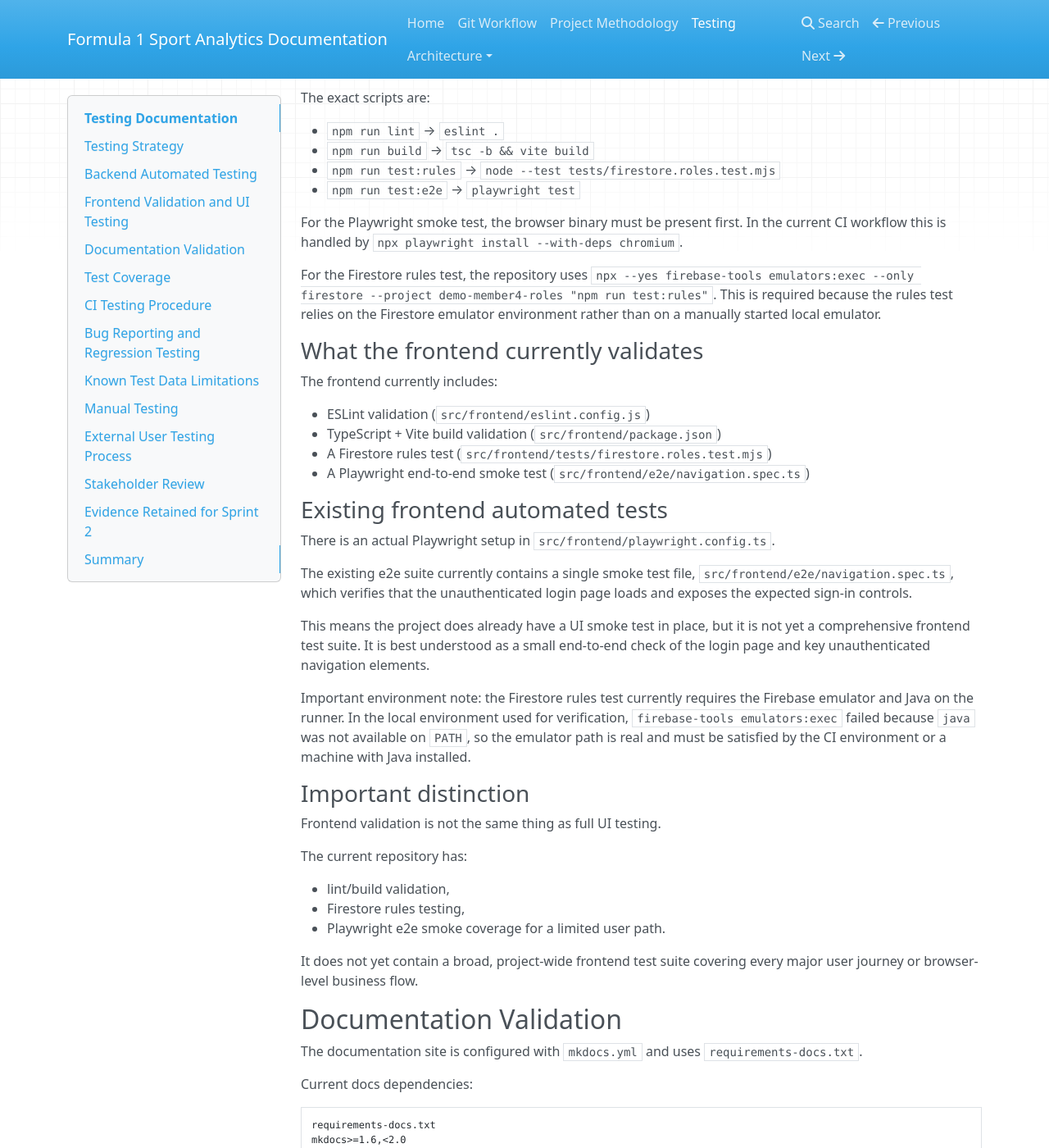
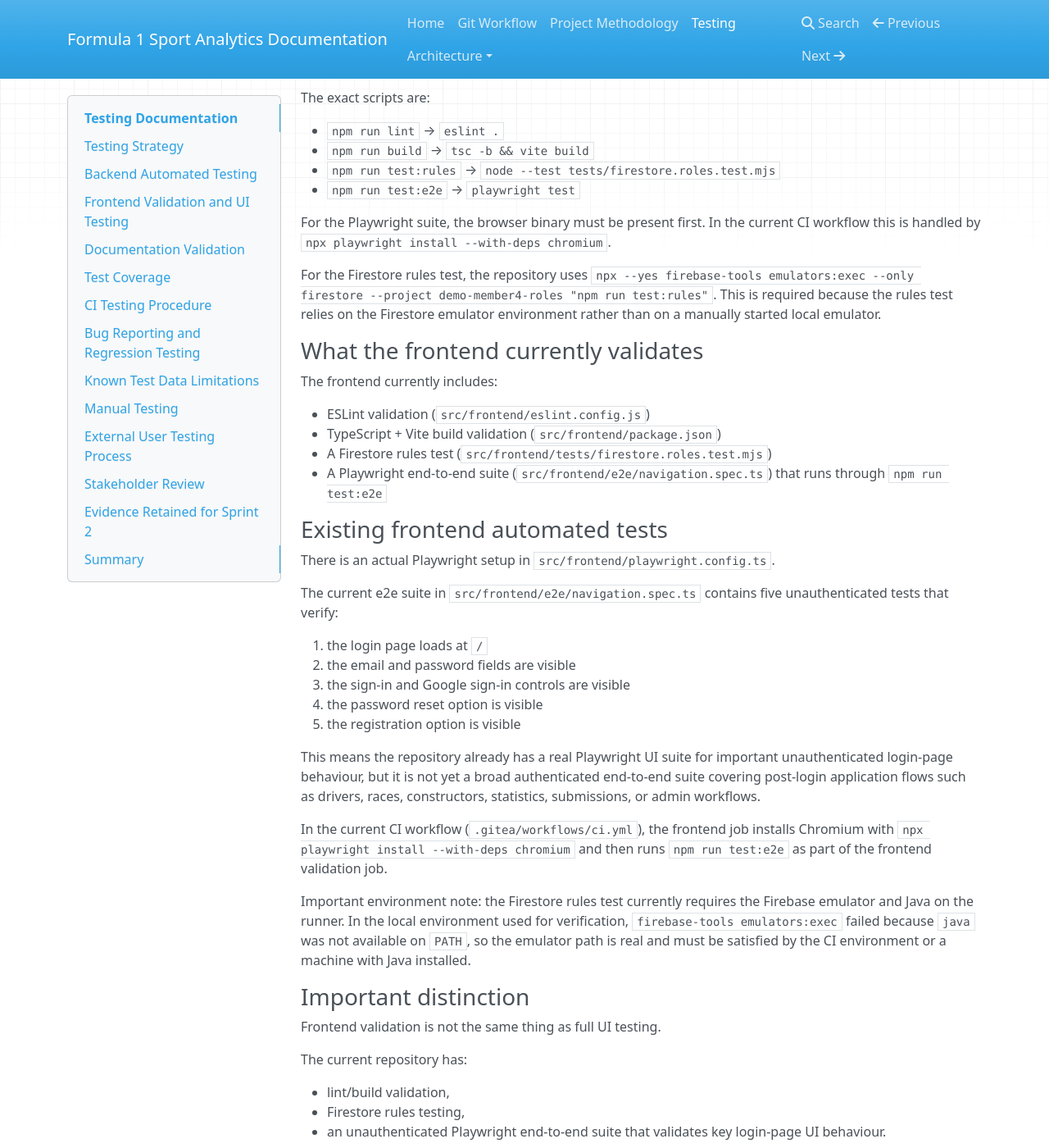
Before and after one commit to kayuraGovindsammy-del/Formula-One-SportsAnalytics, an MkDocs documentation site: the page built from docs/testing.md, in a window 1280 px wide and 1400 px high, scrolled down 3975 px. Shown: the whole window at 82% size. Built offline with MkDocs 1.6.1, drawn with Linux system fonts in a browser that asks for light colours; nearby versions of some CDN libraries; some of the changed text lies outside the part shown.

Commit message:
Update Playwright testing documentation

```diff
--- a/docs/testing.md
+++ b/docs/testing.md
@@ -173,7 +173,7 @@ The exact scripts are:
 - `npm run test:rules` → `node --test tests/firestore.roles.test.mjs`
 - `npm run test:e2e` → `playwright test`
 
-For the Playwright smoke test, the browser binary must be present first. In the current CI workflow this is handled by `npx playwright install --with-deps chromium`.
+For the Playwright suite, the browser binary must be present first. In the current CI workflow this is handled by `npx playwright install --with-deps chromium`.
 
 For the Firestore rules test, the repository uses `npx --yes firebase-tools emulators:exec --only firestore --project demo-member4-roles "npm run test:rules"`. This is required because the rules test relies on the Firestore emulator environment rather than on a manually started local emulator.
 
@@ -184,15 +184,23 @@ The frontend currently includes:
 - ESLint validation (`src/frontend/eslint.config.js`)
 - TypeScript + Vite build validation (`src/frontend/package.json`)
 - A Firestore rules test (`src/frontend/tests/firestore.roles.test.mjs`)
-- A Playwright end-to-end smoke test (`src/frontend/e2e/navigation.spec.ts`)
+- A Playwright end-to-end suite (`src/frontend/e2e/navigation.spec.ts`) that runs through `npm run test:e2e`
 
 ### Existing frontend automated tests
 
 There is an actual Playwright setup in `src/frontend/playwright.config.ts`.
 
-The existing e2e suite currently contains a single smoke test file, `src/frontend/e2e/navigation.spec.ts`, which verifies that the unauthenticated login page loads and exposes the expected sign-in controls.
+The current e2e suite in `src/frontend/e2e/navigation.spec.ts` contains five unauthenticated tests that verify:
 
-This means the project does already have a UI smoke test in place, but it is not yet a comprehensive frontend test suite. It is best understood as a small end-to-end check of the login page and key unauthenticated navigation elements.
+1. the login page loads at `/`
+2. the email and password fields are visible
+3. the sign-in and Google sign-in controls are visible
+4. the password reset option is visible
+5. the registration option is visible
+
+This means the repository already has a real Playwright UI suite for important unauthenticated login-page behaviour, but it is not yet a broad authenticated end-to-end suite covering post-login application flows such as drivers, races, constructors, statistics, submissions, or admin workflows.
+
+In the current CI workflow (`.gitea/workflows/ci.yml`), the frontend job installs Chromium with `npx playwright install --with-deps chromium` and then runs `npm run test:e2e` as part of the frontend validation job.
 
 Important environment note: the Firestore rules test currently requires the Firebase emulator and Java on the runner. In the local environment used for verification, `firebase-tools emulators:exec` failed because `java` was not available on `PATH`, so the emulator path is real and must be satisfied by the CI environment or a machine with Java installed.
 
@@ -204,9 +212,9 @@ The current repository has:
 
 - lint/build validation,
 - Firestore rules testing,
-- Playwright e2e smoke coverage for a limited user path.
+- an unauthenticated Playwright end-to-end suite that validates key login-page UI behaviour.
 
-It does not yet contain a broad, project-wide frontend test suite covering every major user journey or browser-level business flow.
+It does not yet contain a broad authenticated frontend test suite covering every major user journey or browser-level business flow.
 
 ## Documentation Validation
 
```
